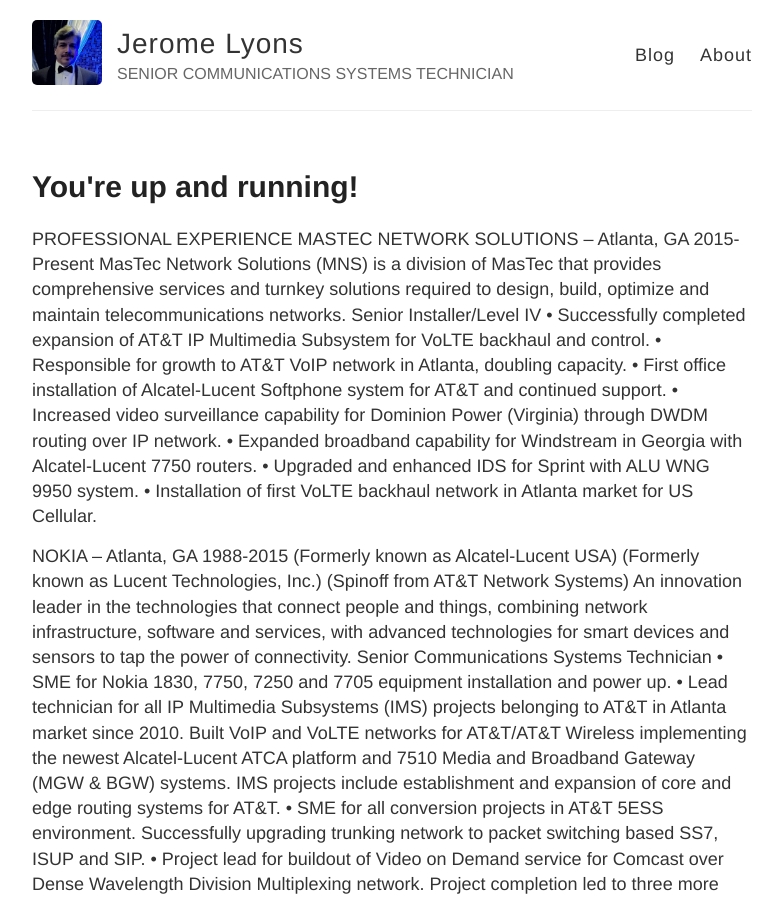
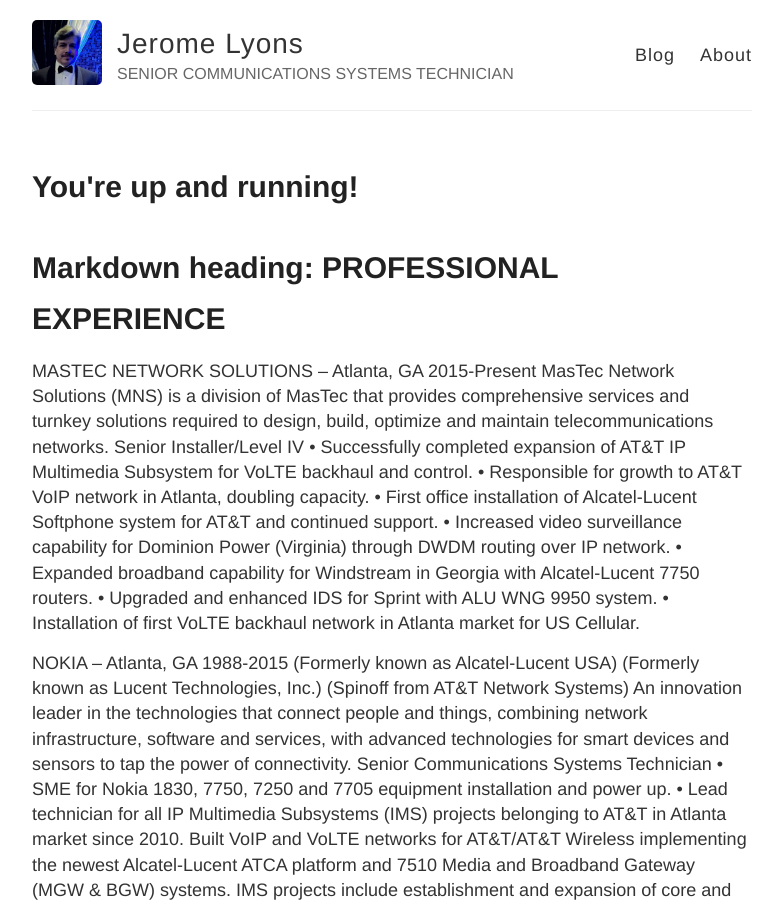
Before and after one commit to UncleArtie/UncleArtie.github.io, a Jekyll site: the page built from _posts/2014-3-3-Hello-World.md, in a window 1280 px wide and 900 px high. Shown: the whole window, without its empty margins (248-1030 px from the left). Built offline with Jekyll 4.4.1, drawn with Linux system fonts in a browser that asks for light colours.

Commit message:
changed heading

```diff
--- a/_posts/2014-3-3-Hello-World.md
+++ b/_posts/2014-3-3-Hello-World.md
@@ -3,7 +3,8 @@
 title: You're up and running!
 ---
 
-PROFESSIONAL EXPERIENCE
+# Markdown heading: PROFESSIONAL EXPERIENCE
+
 MASTEC NETWORK SOLUTIONS – Atlanta, GA 2015-Present
 MasTec Network Solutions (MNS) is a division of MasTec that provides comprehensive services and turnkey solutions required to design, build, optimize and maintain telecommunications networks.
 Senior Installer/Level IV
```
